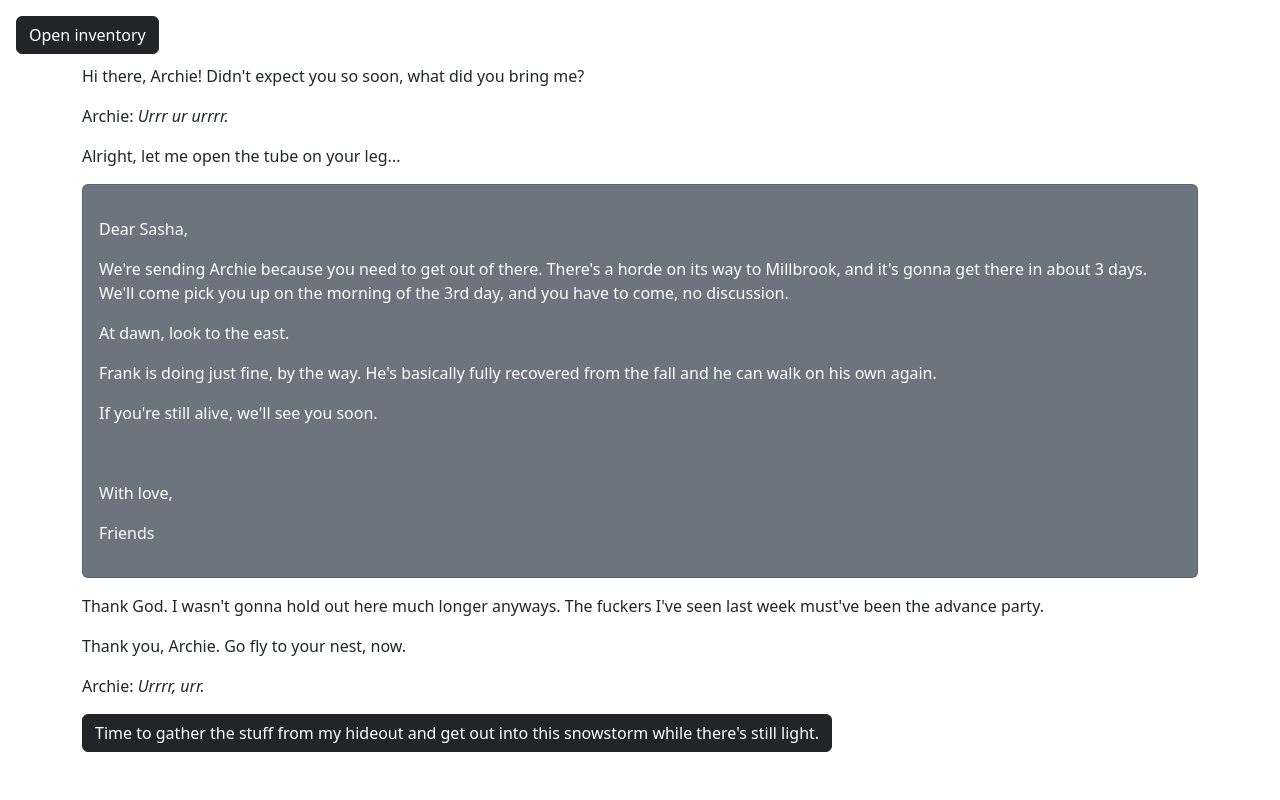
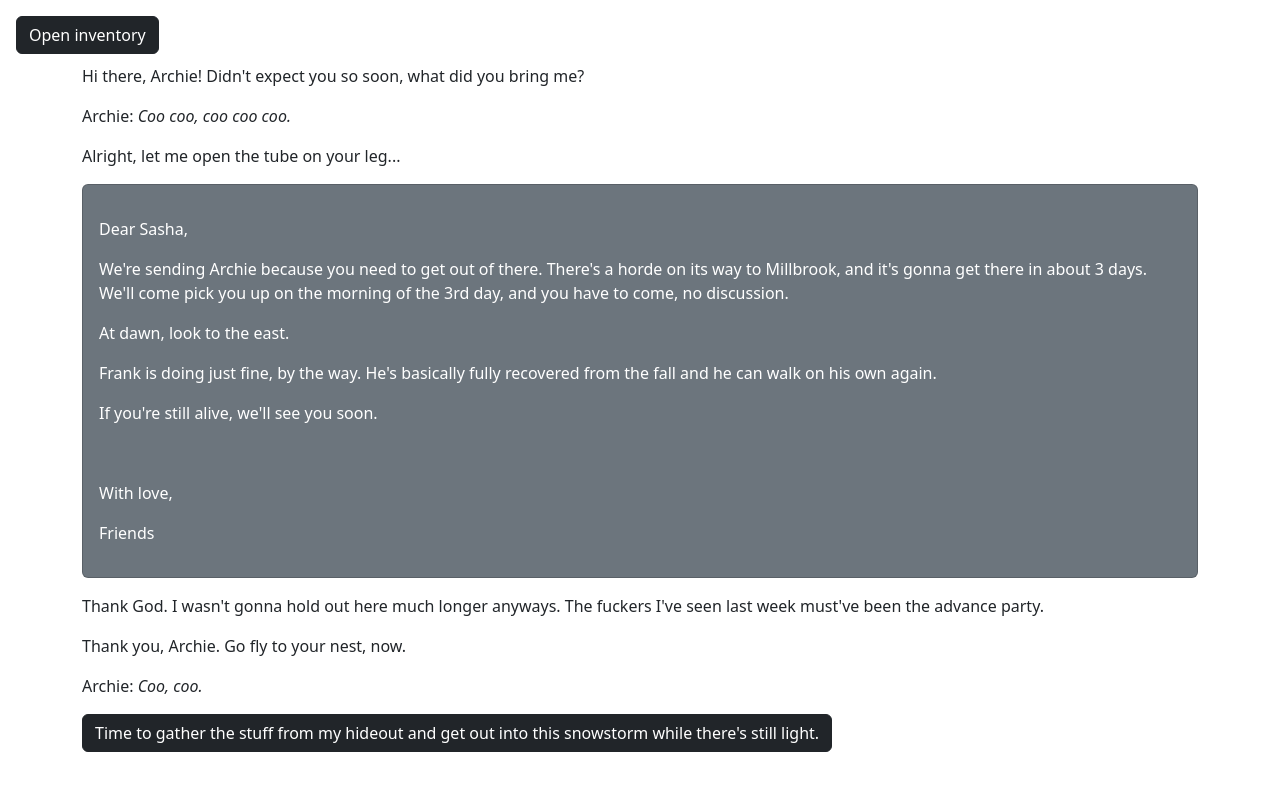
Before and after one commit to trashtiergames/game-1, a Flask app: page /opening in a window 1280 px wide. Run offline with Flask 3, Linux system fonts and the light colour scheme; some libraries are stand-ins or nearby versions.

Commit message:
Change pigeon noises

```diff
--- a/templates/opening.html
+++ b/templates/opening.html
@@ -4,7 +4,7 @@
     Hi there, Archie! Didn't expect you so soon, what did you bring me?
 </p>
 <p>
-    Archie: <span class="direct-discourse">Urrr ur urrrr.</span>
+    Archie: <span class="direct-discourse">Coo coo, coo coo coo.</span>
 </p>
 <p>
     Alright, let me open the tube on your leg...
@@ -42,7 +42,7 @@
     Thank you, Archie. Go fly to your nest, now.
   </p>
   <p>
-    Archie: <span class="direct-discourse">Urrrr, urr.</span>
+    Archie: <span class="direct-discourse">Coo, coo.</span>
   </p>
 
   <button class="btn btn-dark" id="choose-btn">Time to gather the stuff from my hideout and get out into this snowstorm while there's still light.</button>
```
